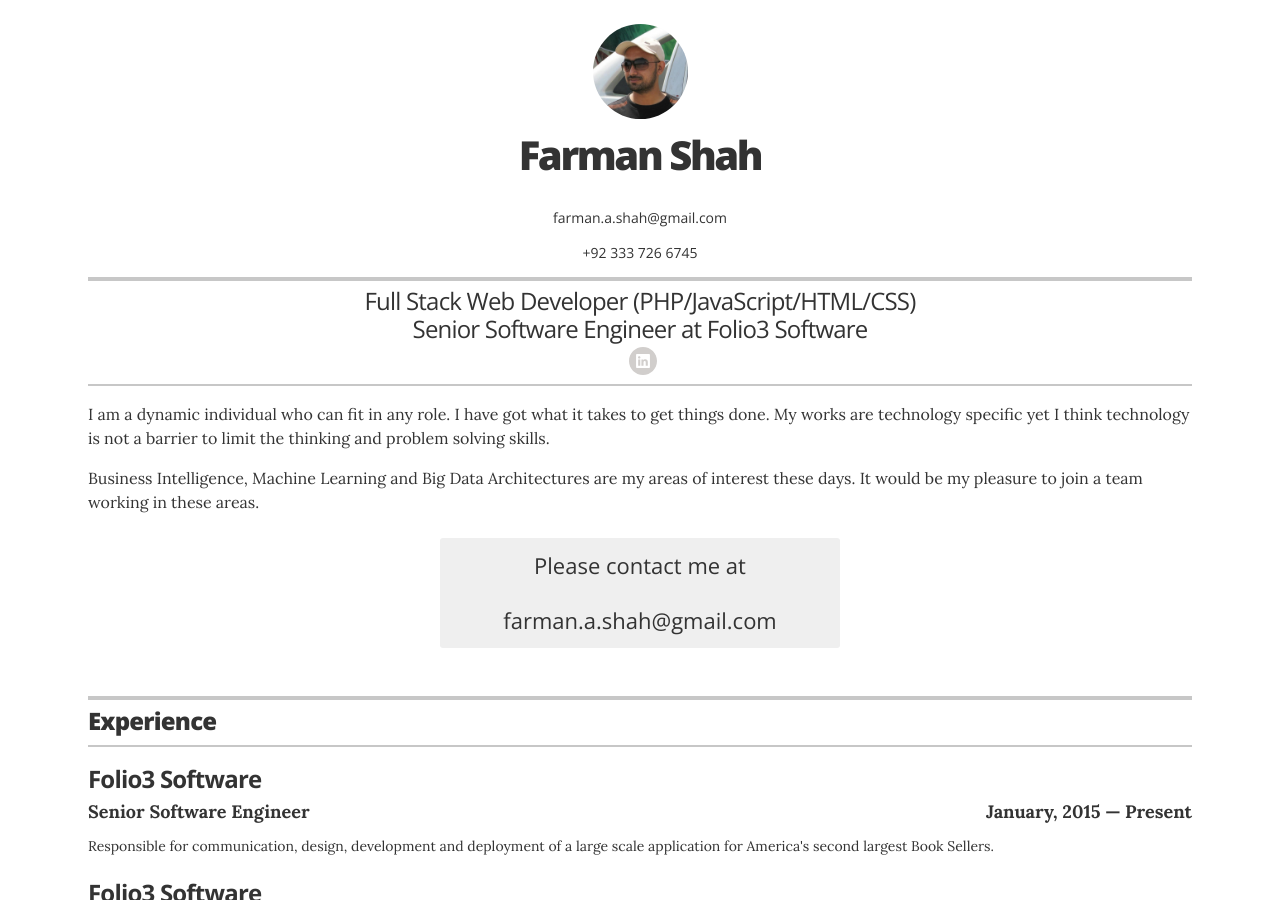
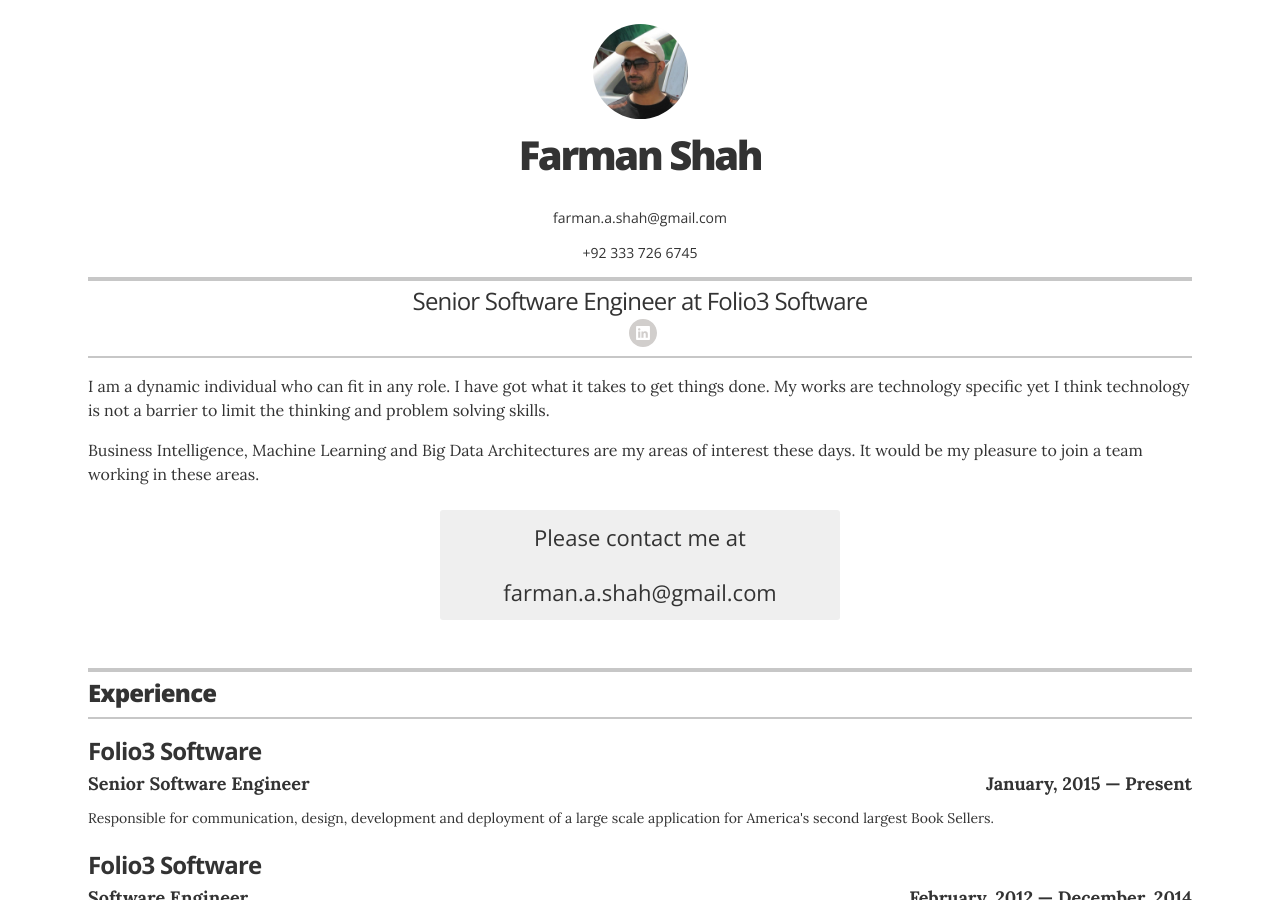
Before and after one commit to farman-a-shah/farman-a-shah.github.io, a Jekyll site: the page built from index.html, in a window 1280 px wide and 900 px high. Built offline with Jekyll 4.4.1, drawn with Linux system fonts in a browser that asks for light colours; some of the changed lines change nothing that is shown.

Commit message:
Generalized the current position.

```diff
--- a/_config.yml
+++ b/_config.yml
@@ -14,9 +14,6 @@
 resume_avatar:                  "true"
 resume_name:                    "Farman Shah"
 resume_title:                   |
-  <div>
-    Full Stack Web Developer (PHP/JavaScript/HTML/CSS)
-  </div>
   <div>
     Senior Software Engineer at Folio3 Software
   </div>
```
